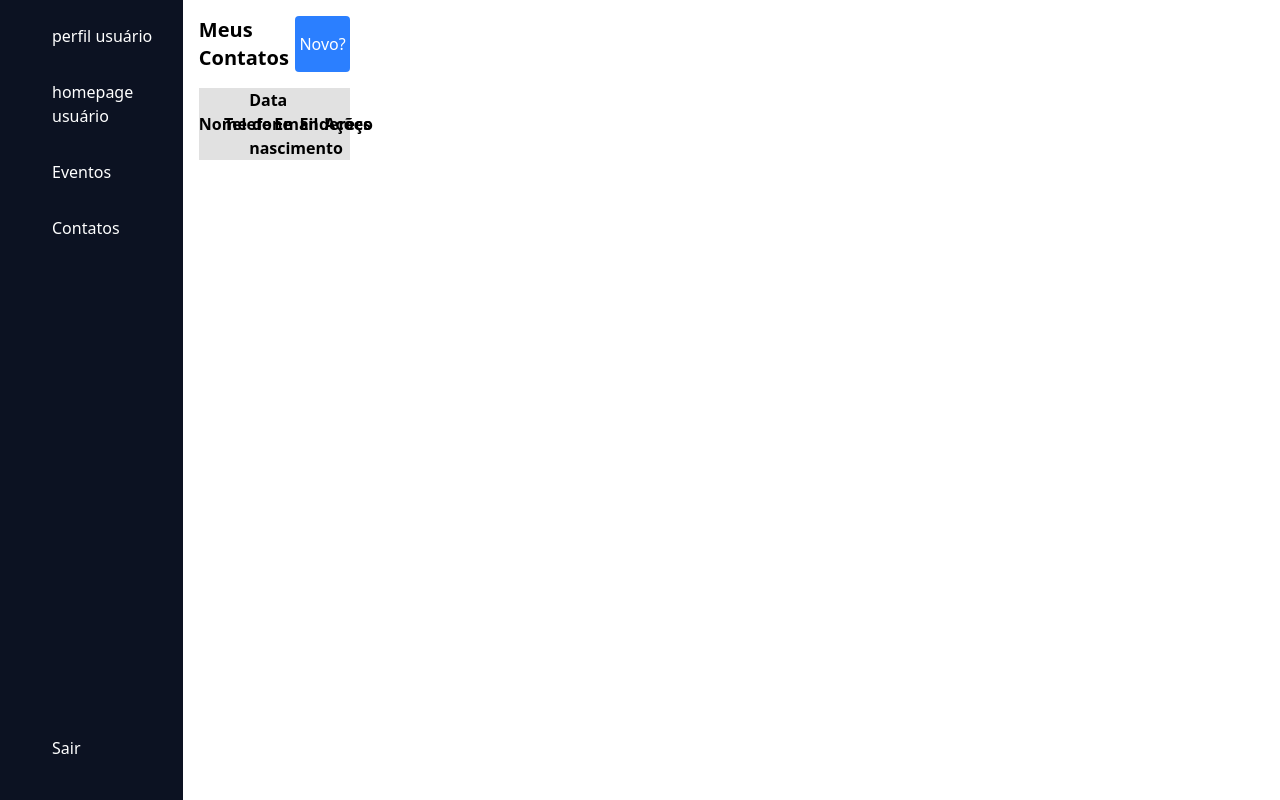
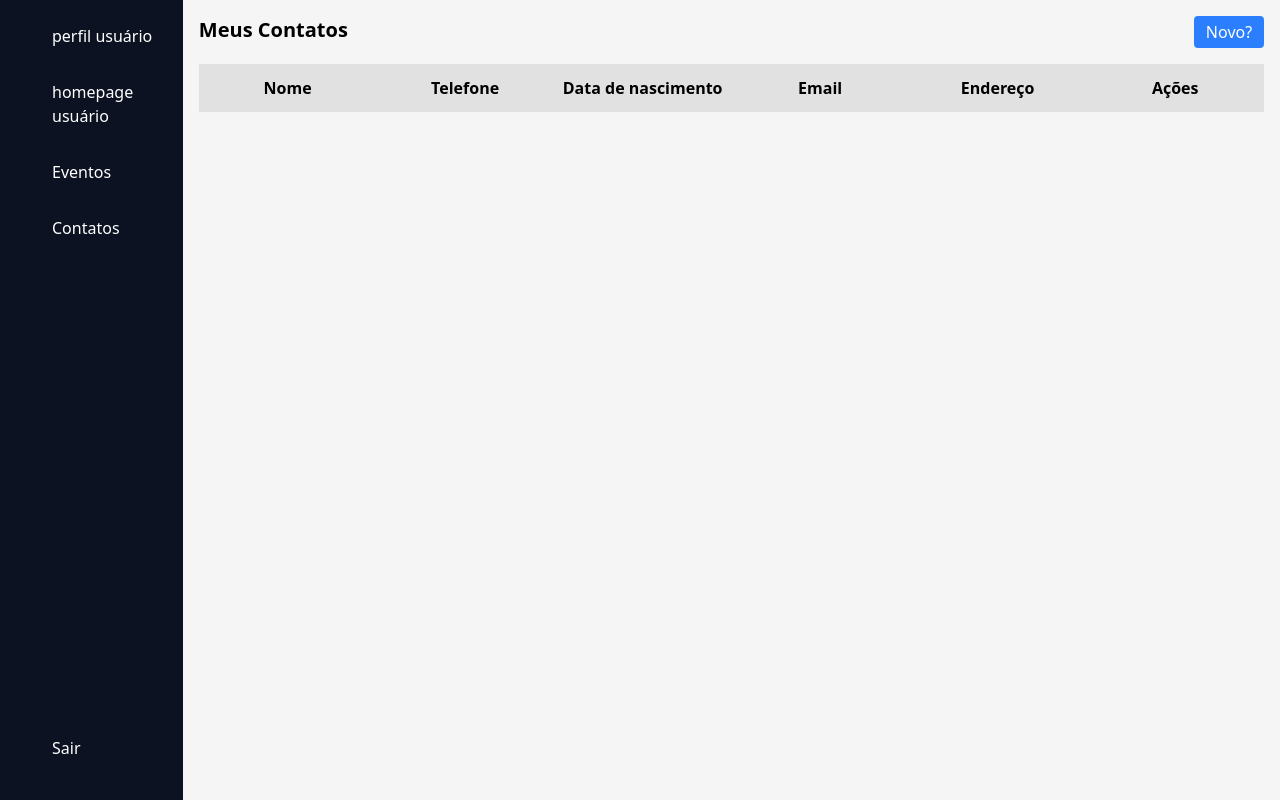
Before and after one commit to gilsonsilven/projeto-agenda-frontend, a Next.js app: page /contacts in a window 1280 px wide. Built offline with nearby package versions, Linux system fonts and the light colour scheme; some icons are missing.

Commit message:
fix: title; PageLayout bg color; SideMenu contacts link

```diff
--- a/src/app/layout.js
+++ b/src/app/layout.js
@@ -12,8 +12,8 @@ const geistMono = Geist_Mono({
 });
 
 export const metadata = {
-  title: "Create Next App",
-  description: "Generated by create next app",
+  title: "Agenda Pessoal",
+  description: "",
 };
 
 export default function RootLayout({ children }) {
--- a/src/components/PageLayout.jsx
+++ b/src/components/PageLayout.jsx
@@ -10,7 +10,7 @@ export default function PageLayout({children}) {
             <div>
                 <SideMenu />
             </div>
-            <div>
+            <div className="bg-[#f5f5f5] col-span-6">
                 {children}
             </div>
 
--- a/src/components/SideMenu.jsx
+++ b/src/components/SideMenu.jsx
@@ -31,7 +31,7 @@ export default function SideMenu() {
                     <MenuLink Icon={Profile} href={"/about_blank"} text={"perfil usuário"}/>
                     <MenuLink Icon={House2} href={"/homepage"} text={"homepage usuário"}/>
                     <MenuLink Icon={Calendar} href={"/about_blank"} text={"Eventos"}/>
-                    <MenuLink Icon={People} href={"/about_blank"} text={"Contatos"}/>
+                    <MenuLink Icon={People} href={"/contacts"} text={"Contatos"}/>
                 </div>
                 <div className="mt-auto">
                     <MenuLink Icon={Logout} href={"/about_blank"} text={"Sair"}/>
```
